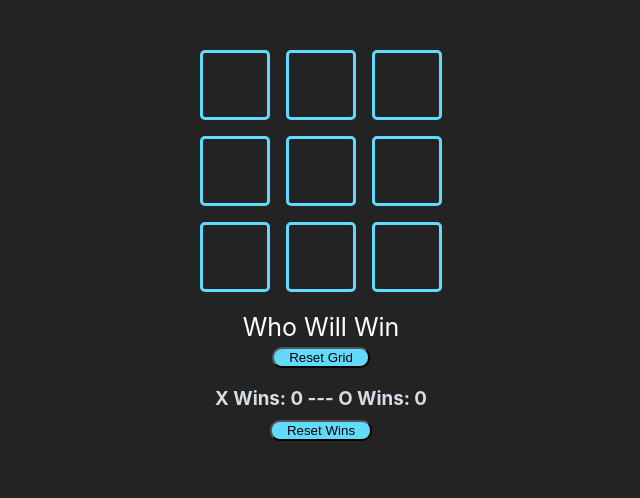
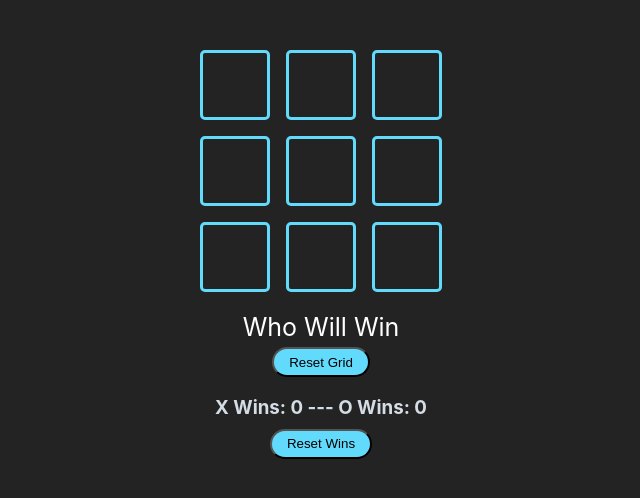
Before and after one commit to johnbrooksby/reactProj1, a React (Create React App) app: page / in a window 1280 px wide. Shown: the top 498 px of the page, without its empty margins (319-959 px from the left). Built offline with nearby package versions, Linux system fonts and the light colour scheme.

Commit message:
Buttons larger

```diff
--- a/src/App.css
+++ b/src/App.css
@@ -42,8 +42,9 @@ button {
   margin-top: 17px;
   padding-left: 15px;
   padding-right: 15px;
+  height: 30px;
   margin-top: 5px;
-  border-radius: 10px;
+  border-radius: 15px;
   background-color: #61dafb;
 }
 
```
